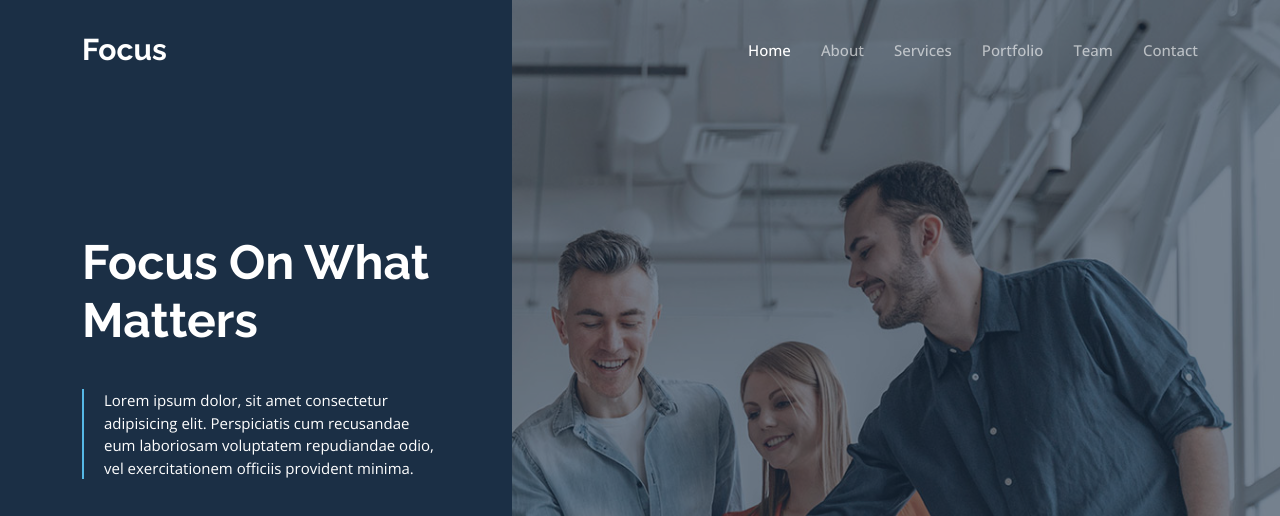
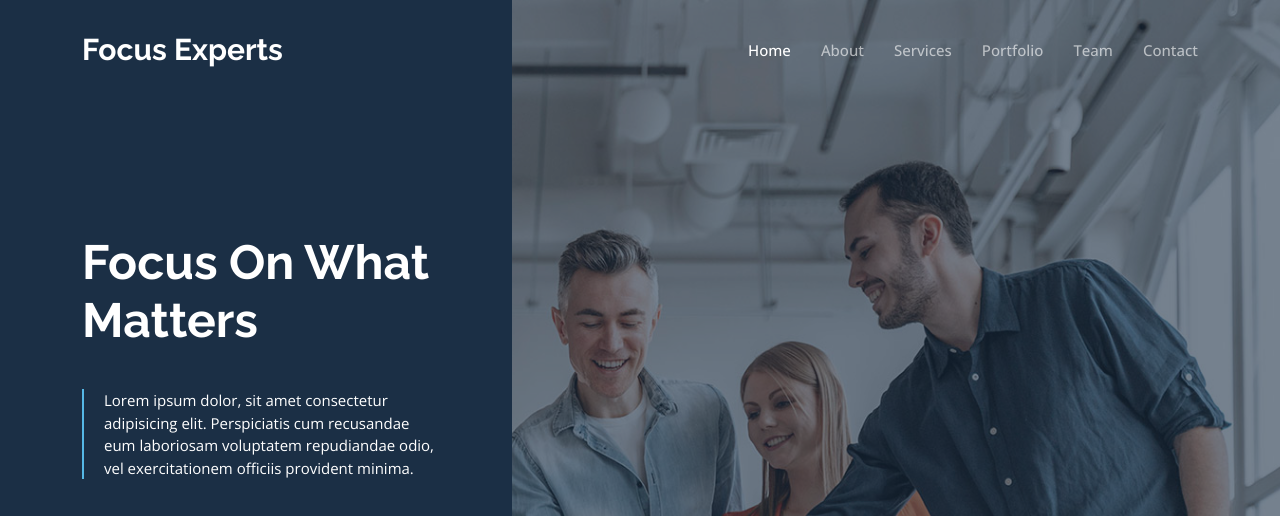
Before and after one commit to chichak/nova, a plain HTML site: page index.html in a window 1280 px wide. Shown: the top 516 px of the page. Drawn offline with nearby package versions, Linux system fonts and the light colour scheme.

Commit message:
Update index.html

```diff
--- a/index.html
+++ b/index.html
@@ -40,7 +40,7 @@
       <a href="index.html" class="logo d-flex align-items-center">
         <!-- Uncomment the line below if you also wish to use an image logo -->
         <!-- <img src="assets/img/logo.png" alt=""> -->
-        <h1 class="d-flex align-items-center">Focus</h1>
+        <h1 class="d-flex align-items-center">Focus Experts</h1>
       </a>
 
       <i class="mobile-nav-toggle mobile-nav-show bi bi-list"></i>
```
